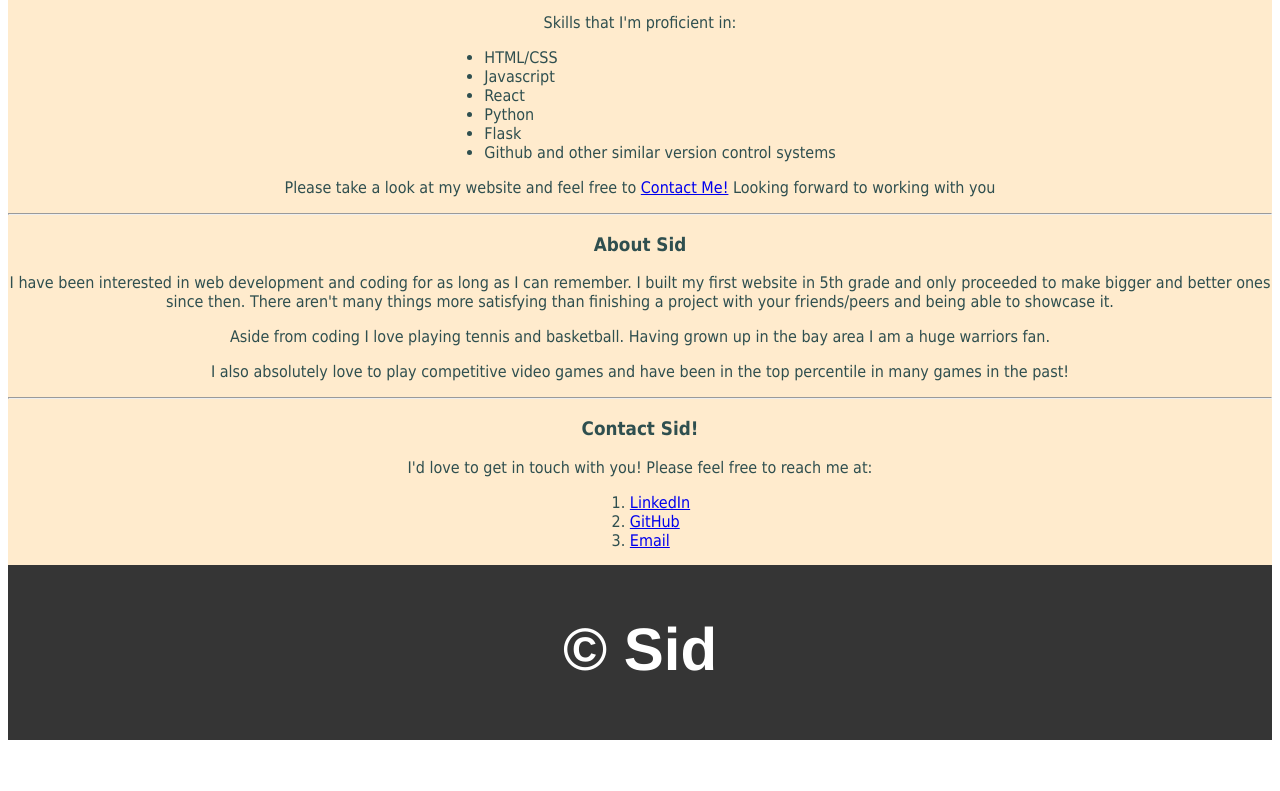
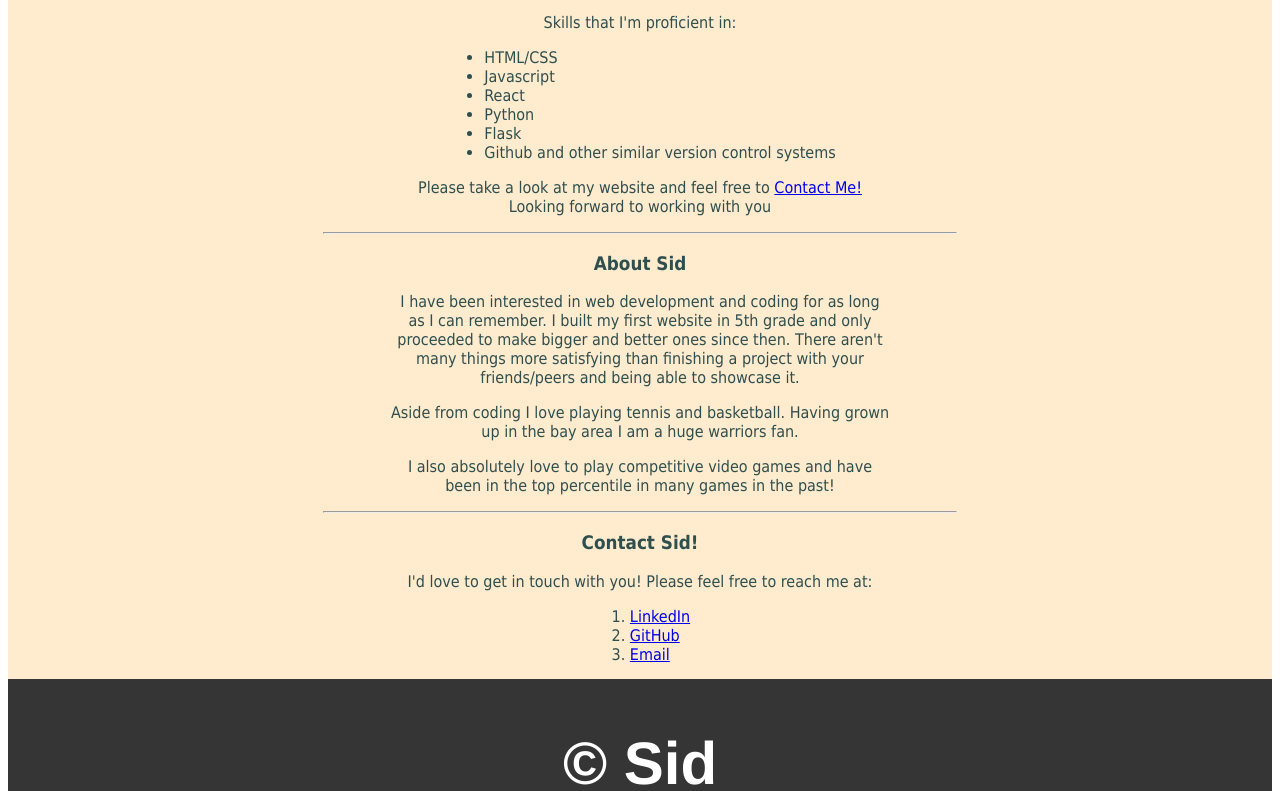
Before and after one commit to siddalal7/first-portfolio, a plain HTML site: page index.html in a window 1280 px wide. Shown: the part 757-1548 px from the top of the page. Before the commit the page ends 1505 px from the top, so only its background shows below. Drawn offline with Linux system fonts and the light colour scheme.

Commit message:
final commit
final

```diff
--- a/style.css
+++ b/style.css
@@ -44,6 +44,12 @@ ol{
 p{
     color:darkslategrey;
     font-family: Tahoma;
+    margin-left: auto;
+    margin-right: auto;
+    width: 500px;
+}
+hr{
+    width:50%;
 }
 /*only changing footer h3*/
 footer h3{
```
